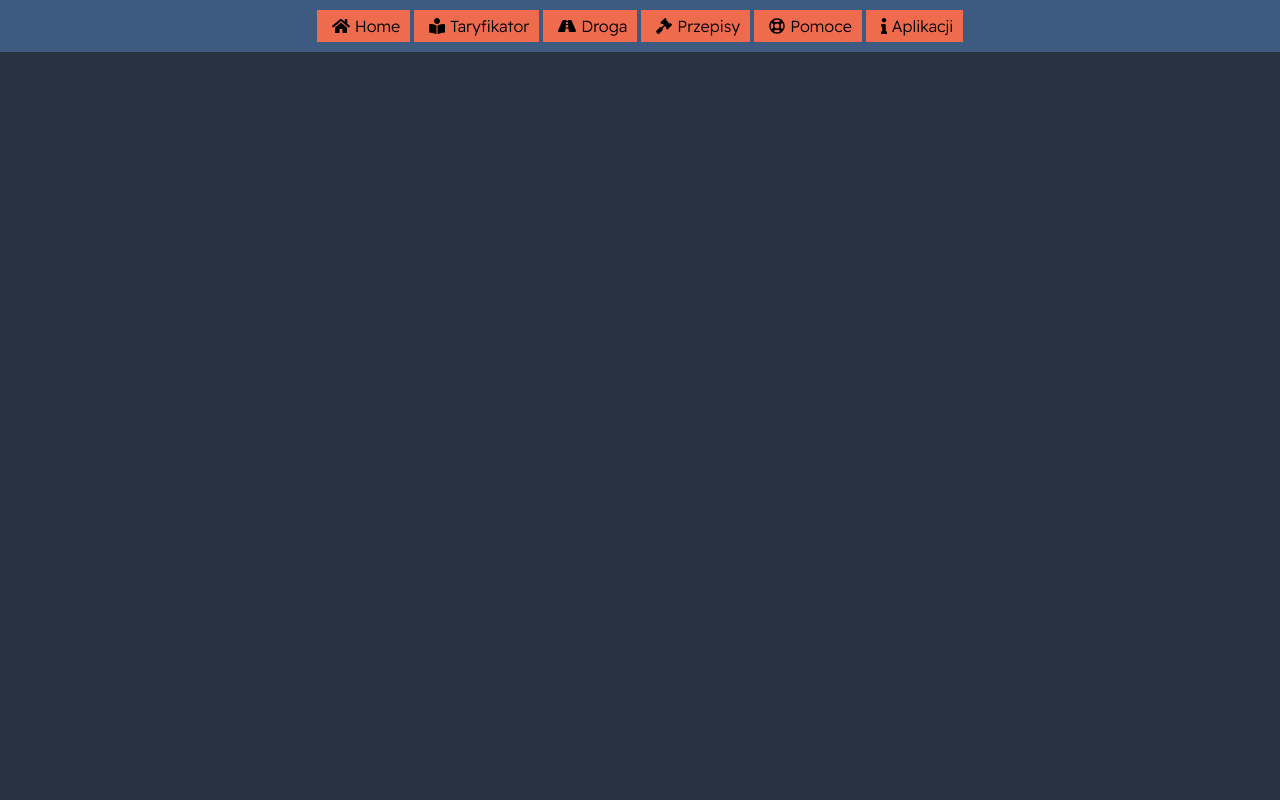
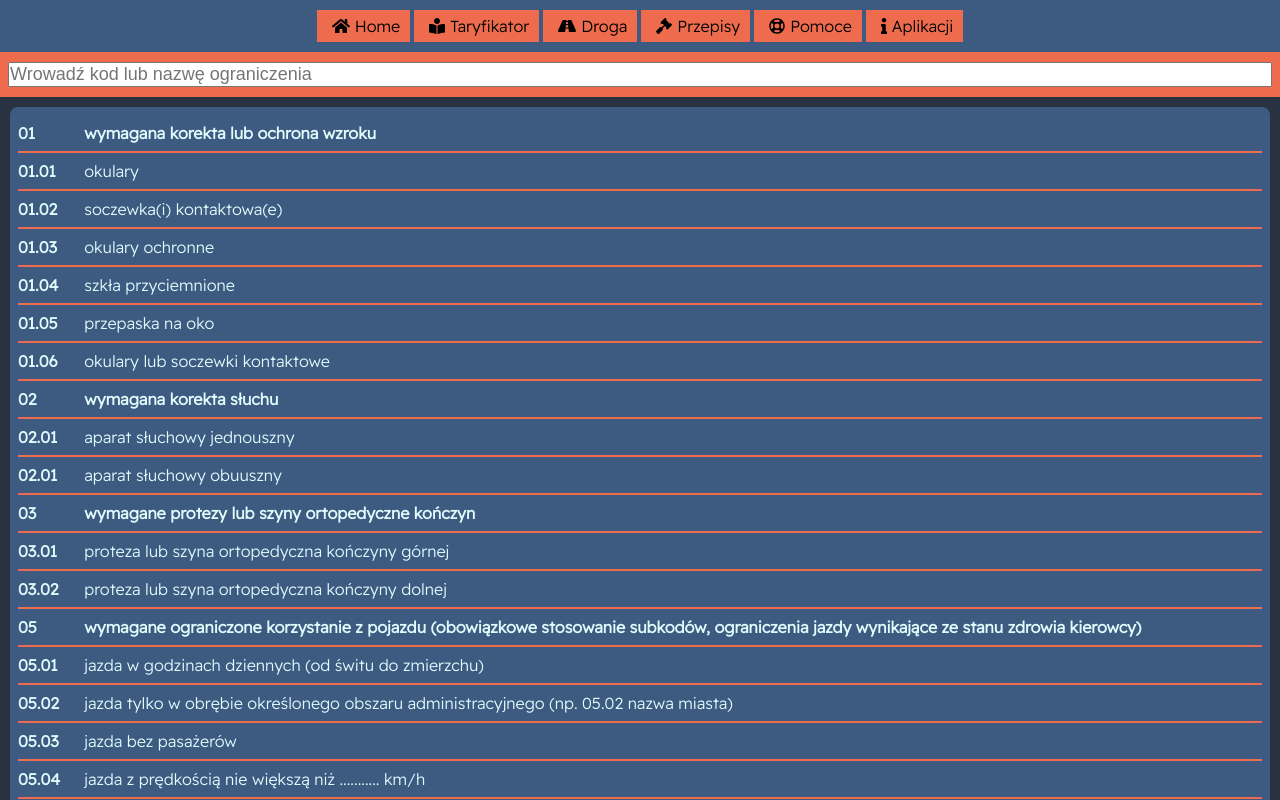
Before and after one commit to ordenix/TaPo24, a Vue app: page /DrivingLicenceCode in a window 1280 px wide. Shown: the top 800 px of the page. Built offline with nearby package versions, Linux system fonts and the light colour scheme.

Commit message:
fix serach code failure, add Driving_Licence.vue add favorites features add Driving_Licence_Code.vue

```diff
--- a/src/components/licenceCard.vue
+++ b/src/components/licenceCard.vue
@@ -5,9 +5,7 @@
       <div class="category">
         {{data.category}}
       </div>
-      <div>
-        $$GRAFIKA$$
-      </div>
+      <img v-if="data.path" :src="require(`../assets/${data.path}`)" alt="img"/>
     </div>
     <hr>
     <div class="more" @click="toggle_more_info">
@@ -21,18 +19,18 @@
     <div id="more_info" ref="more_info">
       <div class="title" ref="more_info_title">Uprawnia do kierowania:</div>
       <div v-if="show_more_delay">
-        <div v-for="(element, index) in data.vehicle_table" :key="index+100">
-          <li> {{element.vehicle}}</li>
-        </div>
+          <div v-for="(element, index) in data.vehicle_table" :key="index+100">
+            <ul><li> {{element.vehicle}}</li></ul>
+          </div>
       </div>
       <div class="title" ref="more_info_title2">Wymagania:</div>
       <div v-if="show_more_delay">
-        <div v-for="(element, index) in data.requirements" :key="index"><li> {{element.age}}</li></div>
+        <div v-for="(element, index) in data.requirements" :key="index"><ul><li> {{element.age}}</li></ul></div>
       </div>
       <div v-show="data.remarks">
         <div class="title" ref="more_info_title3">Uwagi:</div>
       <div v-if="show_more_delay">
-        <div v-for="(element, index) in data.remarks" :key="index"> <li> {{element.remark}}</li></div>
+        <div v-for="(element, index) in data.remarks" :key="index"> <ul><li> {{element.remark}}</li></ul></div>
       </div>
       </div>
     </div>
@@ -126,4 +124,11 @@ li {
   padding: 5px 5px;
   list-style-type: square;
 }
+ul {
+  padding-inline-start: 15px;
+}
+img {
+  width: 80px;
+  padding: 10px;
+}
 </style>
--- a/src/driving_licence.json
+++ b/src/driving_licence.json
@@ -17,7 +17,8 @@
         {
           "age": "14 lat"
         }
-      ]
+      ],
+      "path": "category/AM.png"
     },
     {
       "category": "A1",
@@ -42,7 +43,8 @@
         {
           "age": "16 lat"
         }
-      ]
+      ],
+      "path": "category/A1.png"
     },
     {
       "category": "A2",
@@ -67,7 +69,8 @@
         {
           "age": "18 lat"
         }
-      ]
+      ],
+      "path": "category/A2.png"
     },
     {
       "category": "A",
@@ -117,7 +120,8 @@
         {
           "age": "16 lat"
         }
-      ]
+      ],
+      "path": "category/B1.png"
     },
     {
       "category": "B",
@@ -156,7 +160,8 @@
         {
           "remark": "Kierowca może kierować kolejką turystyczną o ile posiada uprawnienia co najmniej 2 lata i ma skończone 21 lat"
         }
-      ]
+      ],
+      "path": "category/B.png"
     },
     {
       "category": "C1",
@@ -225,7 +230,8 @@
         {
           "remark": "Kierowca może kierować kolejką turystyczną o ile posiada uprawnienia co najmniej 2 lata"
         }
-      ]
+      ],
+      "path": "category/C.png"
     },
     {
       "category": "D1",
@@ -255,7 +261,8 @@
         {
           "remark": "Kierowca może kierować kolejką turystyczną o ile posiada uprawnienia co najmniej 2 lata"
         }
-      ]
+      ],
+      "path": "category/D1.png"
     },
     {
       "category": "D",
@@ -294,7 +301,8 @@
         {
           "remark": "Kierowca może kierować kolejką turystyczną o ile posiada uprawnienia co najmniej 2 lata"
         }
-      ]
+      ],
+      "path": "category/D.png"
     },
     {
       "category": "T",
@@ -321,7 +329,8 @@
         {
           "remark": "Kierowca może kierować kolejką turystyczną o ile posiada uprawnienia co najmniej 2 lata"
         }
-      ]
+      ],
+      "path": "category/T.png"
     },
     {
       "category": "B+E",
@@ -351,7 +360,8 @@
         {
           "remark": "Jeżeli kierowca posiada kategorię B i D+E to uprawnia to do kierowania pojazdami w kategorii B+E"
         }
-      ]
+      ],
+      "path": "category/BE.png"
     },
     {
       "category": "C+E",
@@ -373,7 +383,8 @@
         {
           "age": "21 lat"
         }
-      ]
+      ],
+      "path": "category/CE.png"
     },
     {
       "category": "D+E",
@@ -397,7 +408,8 @@
         {
           "remark": "Jeżeli kierowca posiada kategorię D i C+E to uprawnia to do kierowania pojazdami w kategorii D+E"
         }
-      ]
+      ],
+      "path": "category/DE.png"
     },
     {
       "category": "C1+E",
@@ -413,7 +425,8 @@
         {
           "age": "18 lat"
         }
-      ]
+      ],
+      "path": "category/C1E.png"
     },
     {
       "category": "D1+E",
@@ -429,7 +442,8 @@
         {
           "age": "21 lat"
         }
-      ]
+      ],
+      "path": "category/D1E.png"
     }
   ],
   "code": [
--- a/src/router/index.js
+++ b/src/router/index.js
@@ -15,6 +15,7 @@ import QualificationsAccident2 from '@/views/Qualifications_Accident2'
 import TypeAccident from '@/views/Type_Accident'
 import ControlList from '@/views/ControlList'
 import DrivingLicence from '@/views/Driving_Licence'
+import DrivingLicenceCode from '@/views/Driving_Licence_Code'
 Vue.use(VueRouter)
 
 const routes = [
@@ -94,6 +95,11 @@ const routes = [
     component: DrivingLicence
   },
   {
+    path: '/DrivingLicenceCode/',
+    name: 'DrivingLicenceCode',
+    component: DrivingLicenceCode
+  },
+  {
     path: '/about',
     name: 'About',
     // route level code-splitting
@@ -118,7 +124,7 @@ router.beforeEach((to, from, next) => {
   }
 })
 const DEFAULT_TITLE = 'TaPo24'
-router.afterEach((to, from) => {
+router.afterEach((to) => {
   // Use next tick to handle router history correctly
   // see: https://github.com/vuejs/vue-router/issues/914#issuecomment-384477609
   Vue.nextTick(() => {
--- /dev/null
+++ b/src/views/Driving_Licence_Code.vue
@@ -0,0 +1,62 @@
+<template>
+  <div>
+    <div id="search_top_bar">
+      <input type="text" placeholder="Wrowadź kod lub nazwę ograniczenia" v-model="search_text">
+    </div>
+    <div class="master_container">
+      <div v-for="(element, index) in filter_data" :key="index" class="code_element">
+        <div class="code">{{element.code}}</div>
+        <div v-if="element.sub_title===''" class="title">{{element.title}}</div>
+        <div class="sub_title" v-if="element.sub_title!==''">{{element.sub_title}}</div>
+      </div>
+    </div>
+  </div>
+</template>
+
+<script>
+import drivingLicence from '@/driving_licence.json'
+export default {
+  name: 'Driving_Licence_Code',
+  computed: {
+    filter_data () {
+      return this.code_array.filter(element => element.code.includes(this.search_text) || element.title.toLowerCase().includes(this.search_text.toLowerCase()) || element.sub_title.toLowerCase().includes(this.search_text.toLowerCase()))
+    }
+  },
+  data () {
+    return {
+      code_array: [],
+      search_text: ''
+    }
+  },
+  mounted () {
+    this.code_array = drivingLicence.code
+  }
+}
+</script>
+
+<style scoped lang="scss">
+@import "main_layout";
+.master_container {
+  width: auto;
+  font-family: $text-family;
+  color: #e0fbfc;
+  font-weight: bold;
+}
+.code_element{
+  display: flex;
+  border-bottom: 2px solid #EE6C4D;
+  padding: 8px 0;
+  align-items: center;
+}
+.code {
+  width: 70px;
+}
+.title {
+  width: 100%;
+  font-weight: bold;
+}
+.sub_title {
+  width: 100%;
+  font-weight: lighter;
+}
+</style>
--- a/src/views/Road.vue
+++ b/src/views/Road.vue
@@ -17,7 +17,7 @@
         <div class="icon"><i class="fas fa-id-card"></i></div>
         <div class="label">Kategorie prawa jazdy</div>
       </div>
-      <div class="element" @click="goto('//')">
+      <div class="element" @click="goto('/DrivingLicenceCode/')">
         <div class="icon"><i class="fas fa-glasses"></i></div>
         <div class="label">Kody ograniczeń prawa jazdy</div>
       </div>
```
